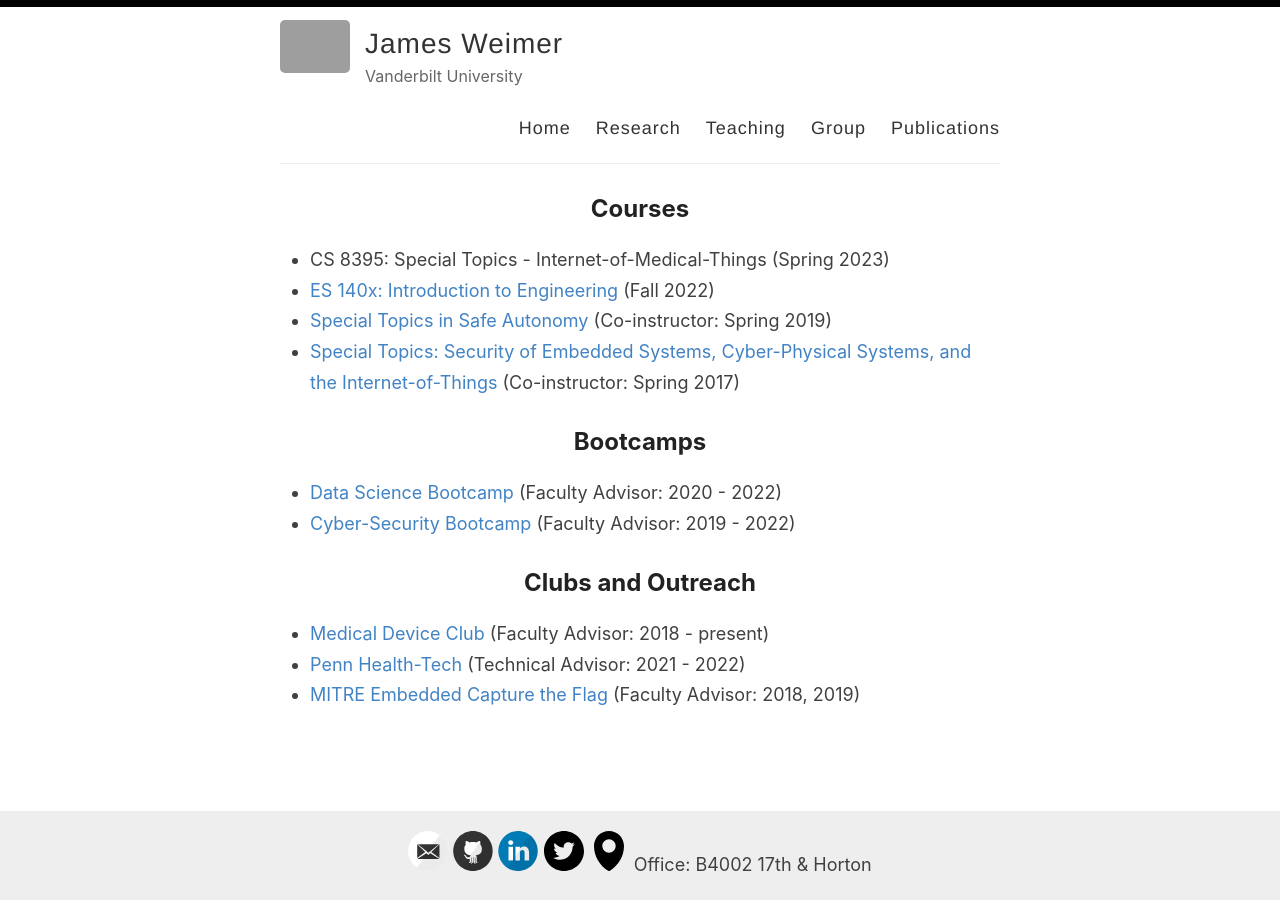
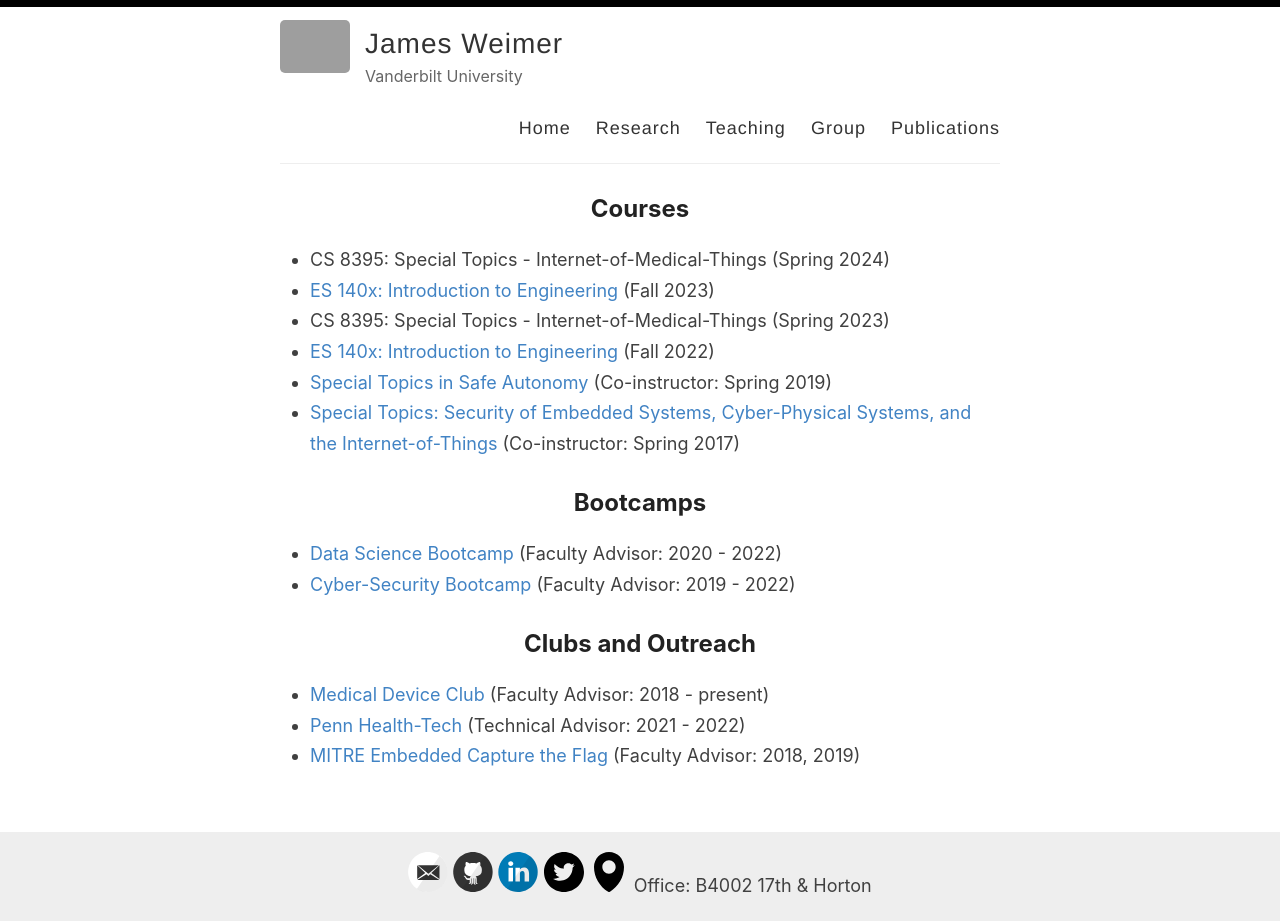
Before and after one commit to weimerj/weimerj.github.io, a Jekyll site: the page built from _pages/teaching.md, in a window 1280 px wide. Built offline with Jekyll 4.4.1, drawn with Linux system fonts in a browser that asks for light colours; our own code applies the rules of GitHub Pages for plain Markdown files; grey boxes are pictures that could not be loaded.

Commit message:
teaching

```diff
--- a/_pages/teaching.md
+++ b/_pages/teaching.md
@@ -5,6 +5,8 @@
 
 
 ## Courses
+- CS 8395: Special Topics - Internet-of-Medical-Things (Spring 2024)
+- [ES 140x: Introduction to Engineering](https://engineering.vanderbilt.edu/ge/es140/) (Fall 2023)
 - CS 8395: Special Topics - Internet-of-Medical-Things (Spring 2023)
 - [ES 140x: Introduction to Engineering](https://engineering.vanderbilt.edu/ge/es140/) (Fall 2022)
 - [Special Topics in Safe Autonomy](https://rtg.cis.upenn.edu/cis700-2019/index.html) (Co-instructor: Spring 2019)
```
